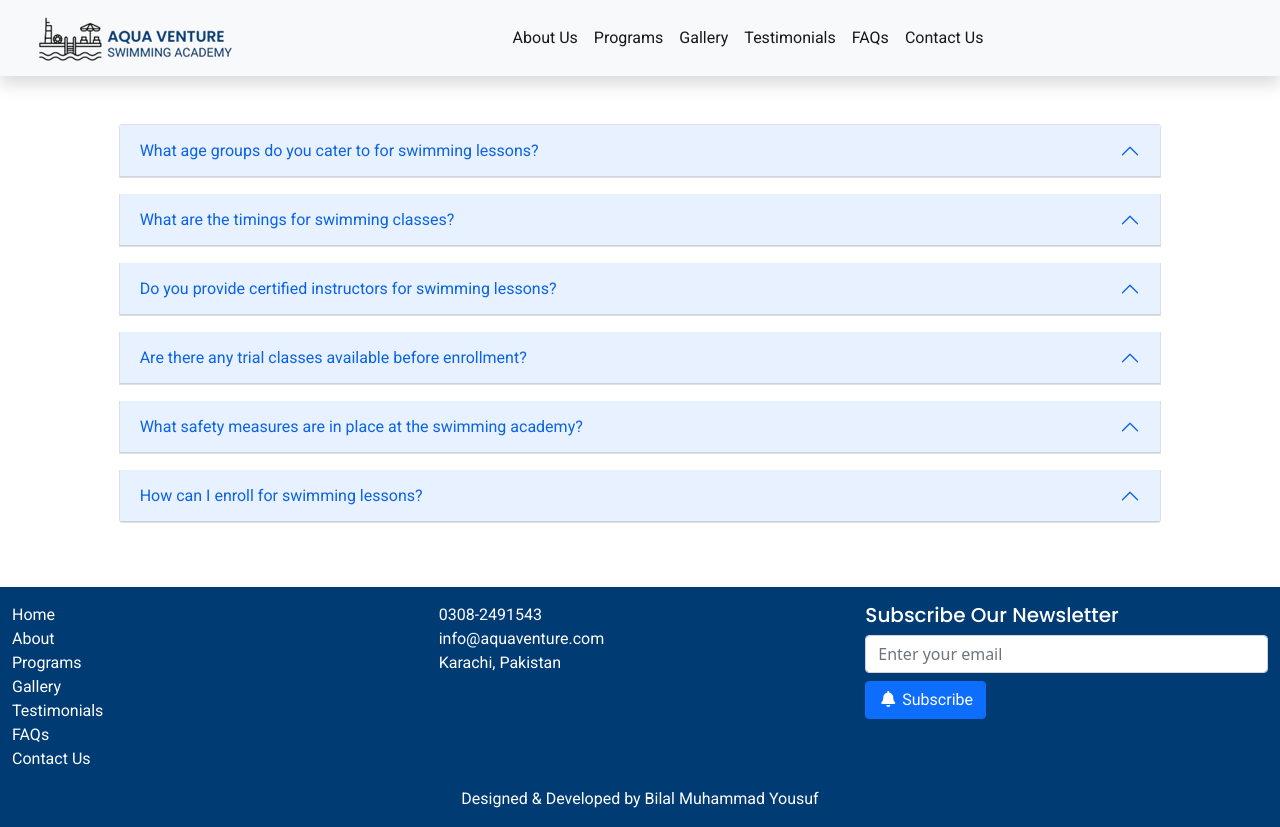
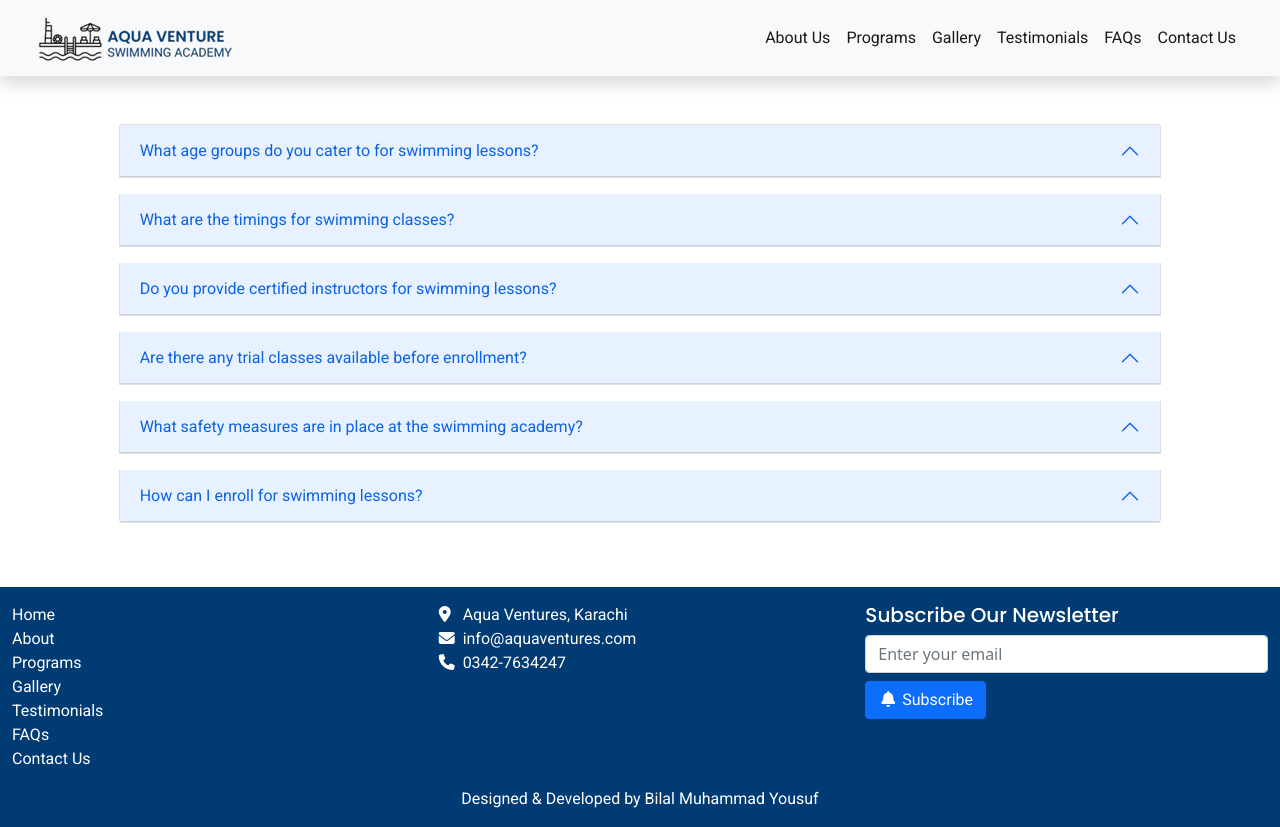
Before and after one commit to Bilal-19/swimming-academy-website, a React (Vite) app: page /faqs in a window 1280 px wide. Built offline with nearby package versions, Linux system fonts and the light colour scheme.

Commit message:
Updated Header and Footer.

```diff
--- a/src/Components/Footer.jsx
+++ b/src/Components/Footer.jsx
@@ -1,4 +1,5 @@
 import React from "react";
+import { Link } from "react-router-dom";
 
 export default function Footer() {
     return (
@@ -6,19 +7,19 @@ export default function Footer() {
             <div className="container-fluid bg-deep-blue text-white">
                 <div className="row">
                     <div className="col-md-4 d-flex flex-column mb-3 mt-3">
-                        <a>Home</a>
-                        <a>About</a>
-                        <a>Programs</a>
-                        <a>Gallery</a>
-                        <a>Testimonials</a>
-                        <a>FAQs</a>
-                        <a>Contact Us</a>
+                        <Link className="text-white text-decoration-none" to="/">Home</Link>
+                        <Link className="text-white text-decoration-none" to="/about">About</Link>
+                        <Link className="text-white text-decoration-none" to="/programs">Programs</Link>
+                        <Link className="text-white text-decoration-none" to="/gallery">Gallery</Link>
+                        <Link className="text-white text-decoration-none" to="/testimonials">Testimonials</Link>
+                        <Link className="text-white text-decoration-none" to="/faqs">FAQs</Link>
+                        <Link className="text-white text-decoration-none" to="/contact">Contact Us</Link>
                     </div>
 
                     <div className="col-md-4 d-flex flex-column mb-3 mt-3">
-                        <a>0308-2491543</a>
-                        <a>info@aquaventure.com</a>
-                        <p>Karachi, Pakistan</p>
+                    <p className="mb-0"><i class="fa-solid fa-location-dot"></i> Aqua Ventures, Karachi</p>
+                        <p className="mb-0"><i class="fa-solid fa-envelope"></i> info@aquaventures.com</p>
+                        <p className="mb-0"><i class="fa-solid fa-phone"></i> 0342-7634247</p>
                     </div>
 
                     <div className="col-md-4 d-flex flex-column mb-3 mt-3">
--- a/src/Components/Header.jsx
+++ b/src/Components/Header.jsx
@@ -16,7 +16,7 @@ export default function Header() {
                         <span class="navbar-toggler-icon"></span>
                     </button>
                     <div class="collapse navbar-collapse" id="navbarSupportedContent">
-                        <ul class="navbar-nav mx-auto mb-2 mb-lg-0">
+                        <ul class="navbar-nav ms-auto mb-2 mb-lg-0">
                             <li class="nav-item">
                                 <Link class="nav-link active" aria-current="page" to="/about">About Us</Link>
                             </li>
```
